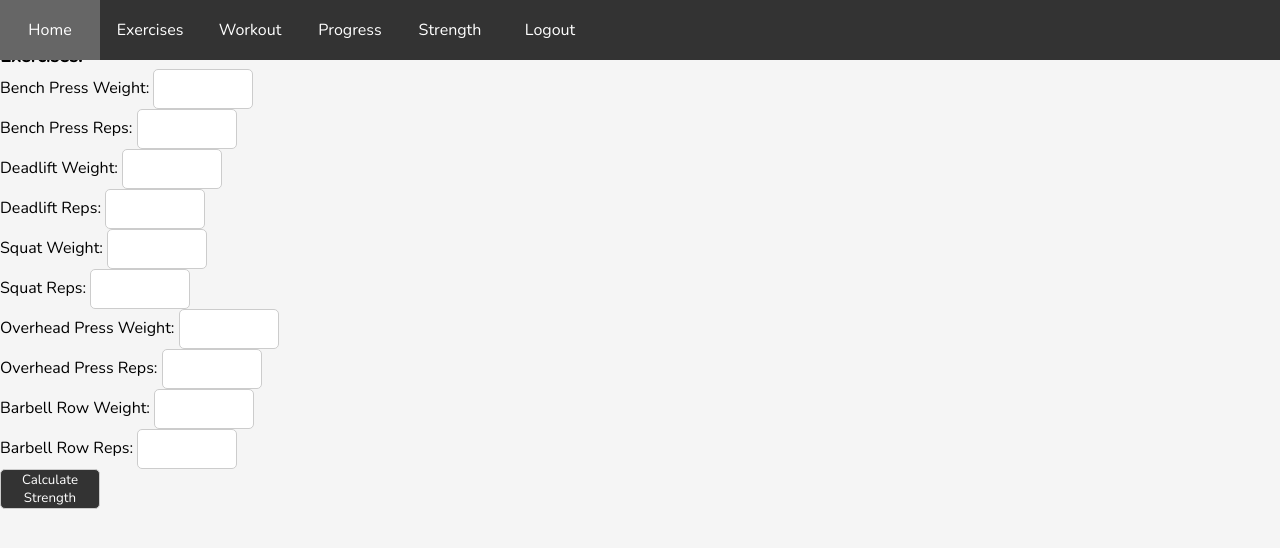
After one commit to MichalDakowicz/workout-tracker, a Flask app: template templates/strength.html in a window 1280 px wide. The commit adds this page. Shown: the top 548 px of the page. Run offline with Flask 3, Linux system fonts and the light colour scheme; the template is opened without the code that fills it, so the values that code supplies are empty.

Commit message:
sterngsar

```diff
--- a/app.py
+++ b/app.py
@@ -5,6 +5,16 @@ import secrets
 
 app = Flask(__name__)
 app.secret_key = secrets.token_hex(16)
+
+# Function to calculate strength scores
+def calculate_strength(exercises):
+    scores = {}
+    for exercise, data in exercises.items():
+        weight_lifted = data['weight']
+        reps = data['reps']
+        one_rep_max = weight_lifted * (1 + 0.0333 * reps)
+        scores[exercise] = one_rep_max
+    return scores
 
 # Function to connect to the SQLite database
 def connect_db():
@@ -268,6 +278,39 @@ def exercises():
 
     return redirect(url_for("home"))
 
+# Strength levels page
+@app.route("/strength", methods=["GET", "POST"])
+def strength():
+    if "username" in session:
+        exercises = {
+            'bench press': {
+                'weight': float(request.form['bench_press_weight']),
+                'reps': int(request.form['bench_press_reps'])
+                },
+            'deadlift': {
+                'weight': float(request.form['deadlift_weight']),
+                'reps': int(request.form['deadlift_reps'])
+                },
+            'squat': {
+                'weight': float(request.form['squat_weight']),
+                'reps': int(request.form['squat_reps'])
+                },
+            'overhead press': {
+                'weight': float(request.form['overhead_press_weight']),
+                'reps': int(request.form['overhead_press_reps'])
+                },
+            'barbell row': {
+                'weight': float(request.form['barbell_row_weight']),
+                'reps': int(request.form['barbell_row_reps'])
+                }
+        }
+
+        strength_scores = calculate_strength(exercises)
+
+        return render_template("strength.html", strength_scores=strength_scores)
+
+    return redirect(url_for("home"))
+
 # Logout
 @app.route('/logout')
 def logout():
--- a/static/style.css
+++ b/static/style.css
@@ -33,7 +33,6 @@ select {
     border-radius: 5px;
     padding: 0 10px;
     box-sizing: border-box;
-    background-color: white;
 
 }
 input {
@@ -43,10 +42,6 @@ input {
     border-radius: 5px;
     padding: 0 10px;
     box-sizing: border-box;
-    background-color: white;
-}
-input[type="date"] {
-    margin-bottom: 5px;
 }
 #header {
     width: 100%;
@@ -103,7 +98,7 @@ input[type="date"] {
     margin: 0 auto;
     margin-top: 100px;
     border-radius: 10px;
-    box-shadow: 0 0 10px #333;
+    box-shadow: 0 0 3px #333;
 }
 #login_register_box h1 {
     text-align: center;
@@ -151,7 +146,7 @@ input[type="date"] {
     margin: 0 auto;
     margin-top: 100px;
     border-radius: 10px;
-    box-shadow: 0 0 10px #333;
+    box-shadow: 0 0 3px #333;
 }
 #add-exercise-panel h1 {
     text-align: center;
@@ -219,8 +214,6 @@ input[type="date"] {
 }
 #workout {
     margin-top: 70px;
-    margin-left: 10px;
-    margin-right: 10px;
 }
 #exercise-container{
     height: 40px;
@@ -241,7 +234,7 @@ input[type="date"] {
     margin: 0 auto;
     margin-bottom: 30px;
     border-radius: 10px;
-    box-shadow: 0 0 10px #333;
+    box-shadow: 0 0 3px #333;
 }
 .panels h2 {
     text-align: center;
@@ -305,7 +298,7 @@ input[type="date"] {
     margin-top: 15px;
     margin-bottom: 30px;
     border-radius: 10px;
-    box-shadow: 0 0 10px #333;
+    box-shadow: 0 0 3px #333;
 }
 .home-page-panel h2 {
     text-align: center;
--- a/templates/admin.html
+++ b/templates/admin.html
@@ -13,7 +13,7 @@
                 <li><a href="{{ url_for('exercises') }}">Exercises</a></li>
                 <li><a href="{{ url_for('workout') }}">Workout</a></li>
                 <li><a href="#">Progress</a></li>
-                <li><a href="#">Strength</a></li>
+                <li><a href="{{ url_for('strength') }}">Strength</a></li>
                 <li><a href="{{ url_for('admin') }}">Admin page</a></li>
                 <li><a href="{{ url_for('logout') }}">Logout</a></li>
             </ul>
--- a/templates/exercises.html
+++ b/templates/exercises.html
@@ -13,7 +13,7 @@
                 <li><a href="#">Exercises</a></li>
                 <li><a href="{{ url_for('workout') }}">Workout</a></li>
                 <li><a href="#">Progress</a></li>
-                <li><a href="#">Strength</a></li>
+                <li><a href="{{ url_for('strength') }}">Strength</a></li>
                 {% if session['username'] == 'Michu' %}
                 <li><a href="{{ url_for('admin') }}">Admin page</a></li>
                 {% endif %}
--- a/templates/home.html
+++ b/templates/home.html
@@ -13,9 +13,11 @@
                 <li><a href="{{ url_for('exercises') }}">Exercises</a></li>
                 <li><a href="{{ url_for('workout') }}">Workout</a></li>
                 <li><a href="#">Progress</a></li>
-                <li><a href="#">Strength</a></li>
+                <li><a href="{{ url_for('strength') }}">Strength</a></li>
+                {% if 'username' in session %}
                 {% if session['username'] == 'Michu' %}
                 <li><a href="{{ url_for('admin') }}">Admin page</a></li>
+                {% endif %}
                 {% endif %}
                 <li><a href="{{ url_for('logout') }}">Logout</a></li>
             </ul>
--- /dev/null
+++ b/templates/strength.html
@@ -0,0 +1,69 @@
+<!DOCTYPE html>
+<html lang="en">
+    <head>
+        <meta charset="UTF-8">
+        <title>Workout Tracker</title>
+        <link rel="stylesheet" href="{{ url_for('static', filename='style.css') }}">
+    </head>
+    <body>
+    <div id="header">
+        <div id="menu">
+            <ul>
+                <li><a href="{{ url_for('home') }}">Home</a></li>
+                <li><a href="{{ url_for('exercises') }}">Exercises</a></li>
+                <li><a href="{{ url_for('workout') }}">Workout</a></li>
+                <li><a href="#">Progress</a></li>
+                <li><a href="{{ url_for('strength') }}">Strength</a></li>
+                {% if 'username' in session %}
+                {% if session['username'] == 'Michu' %}
+                <li><a href="{{ url_for('admin') }}">Admin page</a></li>
+                {% endif %}
+                {% endif %}
+                <li><a href="{{ url_for('logout') }}">Logout</a></li>
+            </ul>
+        </div>
+        {% if 'username' in session %}
+        <div id="profile">
+            <a href="{{ url_for('home') }}">
+                <b><p>{{ session['username'] }}</p></b>
+            </a>
+        </div>
+        {% endif %}
+    </div>
+    <div id="strength-page">
+        <h1>Calculate Strength</h1>
+        <form action="{{ url_for('strength') }}" method="post">
+            <h3>Exercises:</h3>
+            <!-- ['bench press', 'deadlift', 'squat', 'overhead press', 'barbell row'] -->
+            <label for="bench_press_weight">Bench Press Weight:</label>
+            <input type="number" id="bench_press_weight" name="bench_press_weight" required><br>
+            <label for="bench_press_reps">Bench Press Reps:</label>
+            <input type="number" id="bench_press_reps" name="bench_press_reps" required><br>
+            <label for="deadlift_weight">Deadlift Weight:</label>
+            <input type="number" id="deadlift_weight" name="deadlift_weight" required><br>
+            <label for="deadlift_reps">Deadlift Reps:</label>
+            <input type="number" id="deadlift_reps" name="deadlift_reps" required><br>
+            <label for="squat_weight">Squat Weight:</label>
+            <input type="number" id="squat_weight" name="squat_weight" required><br>
+            <label for="squat_reps">Squat Reps:</label>
+            <input type="number" id="squat_reps" name="squat_reps" required><br>
+            <label for="overhead_press_weight">Overhead Press Weight:</label>
+            <input type="number" id="overhead_press_weight" name="overhead_press_weight" required><br>
+            <label for="overhead_press_reps">Overhead Press Reps:</label>
+            <input type="number" id="overhead_press_reps" name="overhead_press_reps" required><br>
+            <label for="barbell_row_weight">Barbell Row Weight:</label>
+            <input type="number" id="barbell_row_weight" name="barbell_row_weight" required><br>
+            <label for="barbell_row_reps">Barbell Row Reps:</label>
+            <input type="number" id="barbell_row_reps" name="barbell_row_reps" required><br>
+
+            <button type="submit">Calculate Strength</button>
+        </form>
+    </div>
+</body>
+<script>
+
+
+
+
+</script>
+</html>
--- a/templates/workout.html
+++ b/templates/workout.html
@@ -13,7 +13,7 @@
                 <li><a href="{{ url_for('exercises') }}">Exercises</a></li>
                 <li><a href="{{ url_for('workout') }}">Workout</a></li>
                 <li><a href="#">Progress</a></li>
-                <li><a href="#">Strength</a></li>
+                <li><a href="{{ url_for('strength') }}">Strength</a></li>
                 {% if 'username' in session %}
                 {% if session['username'] == 'Michu' %}
                 <li><a href="{{ url_for('admin') }}">Admin page</a></li>
```
